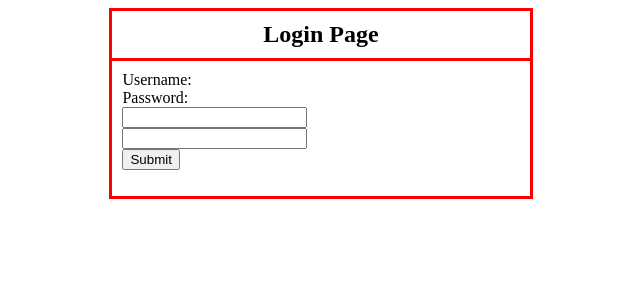
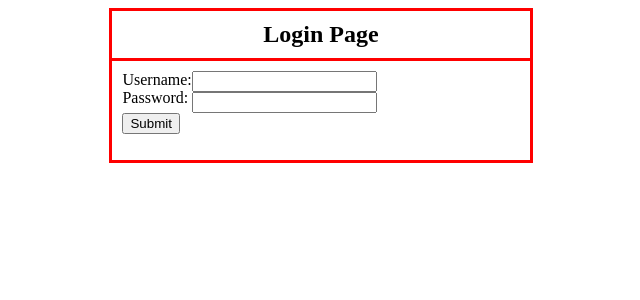
Before and after one commit to killerkitten82/MinneHack2020, a PHP site: page /login/login.php in a window 1280 px wide. Shown: the top 300 px of the page, without its empty margins (319-959 px from the left). Run offline with PHP 8.4, Linux system fonts and the light colour scheme.

Commit message:
reee aaaaa

```diff
--- a/login/login.css
+++ b/login/login.css
@@ -15,7 +15,7 @@
   padding: 10px;
 }
 
-#form {
+.flex-container {
   display: flex;
   flex-direction: row;
 }
--- a/login/login.php
+++ b/login/login.php
@@ -12,6 +12,7 @@
     </div>
     <div id = "form">
       <form>
+        <div class = "flex-container">
           <div id = "labels">
             <label>Username: </label>
             <br>
@@ -22,6 +23,7 @@
             <br>
             <input type = "password" name = "password"/>
           </div>
+        </div>
         <input type = "submit"/>
       </form>
     </div>
```
Lines whose indentation alone changed are shown as unchanged.
